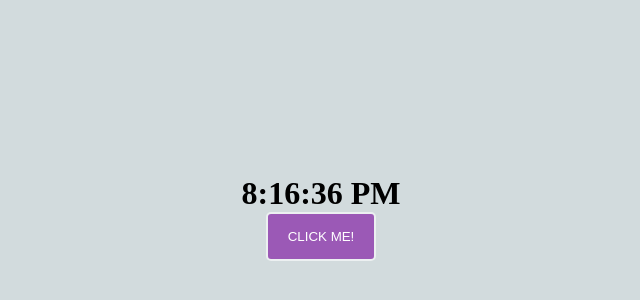
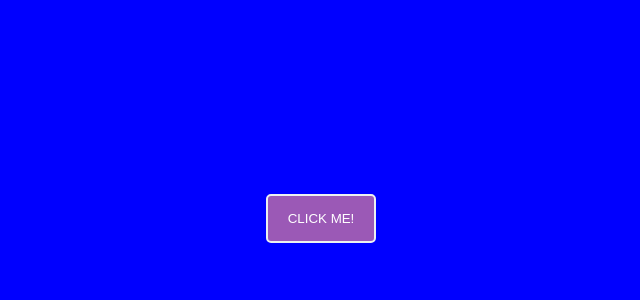
Before and after one commit to Meetamin001/React-Learning, a React (Create React App) app in the folder reactlearning/: page / in a window 1280 px wide. Shown: the part 182-482 px from the top of the page, without its empty margins (319-959 px from the left). Built offline with nearby package versions, Linux system fonts and the light colour scheme; a web font is replaced by a local one.

Commit message:
click_event

```diff
--- a/reactlearning/src/App.jsx
+++ b/reactlearning/src/App.jsx
@@ -1,45 +1,33 @@
 import React, { useState } from "react";
 
 const App = () => {
-    const newTime = new Date().toLocaleTimeString();
-    const [ctime, setCTime] = useState(newTime);
 
-    const UpdateTime = () => {
-        const newCTime = new Date().toLocaleTimeString();
-        // you can use newTime = new Date().toLocaleTimeString(); as well and pass newTime
-        setCTime(newCTime);
+    const [displayData, updateDisplayData] = useState("Click Me!");
+    const [bg, updateBgColor] = useState("blue");
+
+    const cngEvent = () => {
+        let setDisplayData = "Clicked Data";
+        updateDisplayData(setDisplayData);
+
+        let bg = "red";
+        updateBgColor(bg);
+    };
+
+    const dblClkEvent = () => {
+        let setDisplayData = "Double Clicked Data";
+        updateDisplayData(setDisplayData);
+
+        let bg = "yellow";
+        updateBgColor(bg);
     };
 
     return (
         <>
-            <h1> { ctime } </h1>
-            <button onClick={ UpdateTime }>Click Me!</button>
+            <div style={ { backgroundColor: bg } } >
+                <button onClick={ cngEvent } onDoubleClick={ dblClkEvent }>{ displayData }</button>
+            </div>
         </>
     );
 };
 
 export default App;
-
-/*
-==================My Way=================
-import React, { useState } from "react";
-
-const App = () => {
-    const time = new Date();
-
-    const [displayTime, DisplayCurrTime] = useState(time.toLocaleTimeString());
-    const SetTime = () => {
-        const time = new Date();
-        DisplayCurrTime(time.toLocaleTimeString());
-    };
-
-    return (
-        <>
-            <h1> { displayTime } </h1>
-            <button onClick={ SetTime }>Click Me!</button>
-        </>
-    );
-};
-
-export default App;
-*/
```
